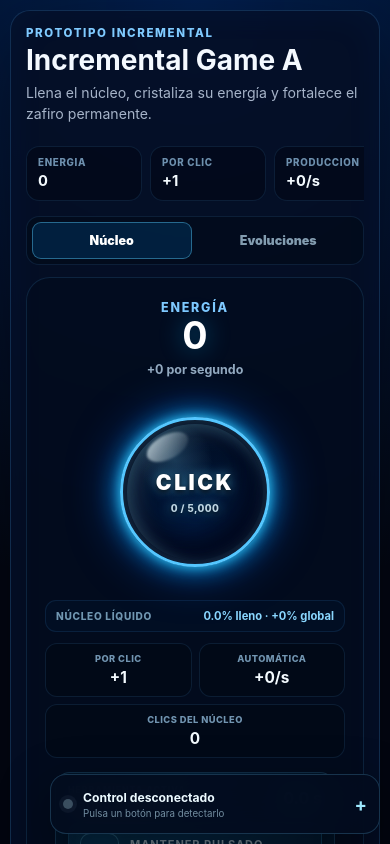
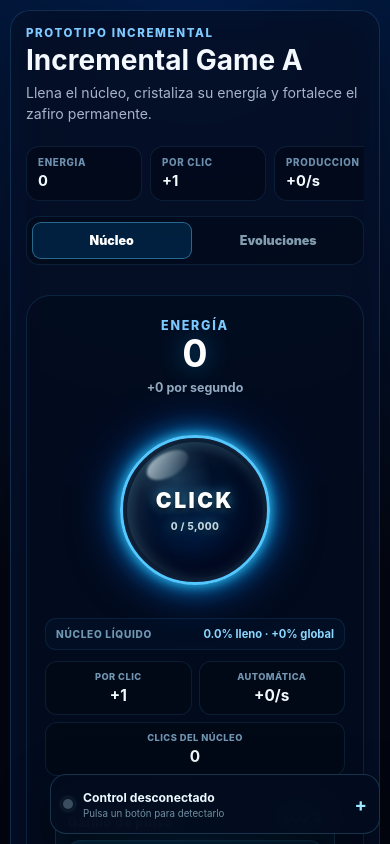
Before and after one commit to xArtXtrAx/incremental-game-A, a React (Vite) app: page / in a window 390 px wide. Shown: the top 844 px of the page. Built offline with nearby package versions, Linux system fonts and the light colour scheme.

Commit message:
Corregir borde de región en móvil

```diff
--- a/src/RegionFocusGuide.css
+++ b/src/RegionFocusGuide.css
@@ -71,6 +71,10 @@
 }
 
 @media (max-width: 760px) {
+  .core-layout-section {
+    position: relative;
+  }
+
   .core-layout-section::after,
   .upgrades-layout-section::after {
     inset: -5px;
```
